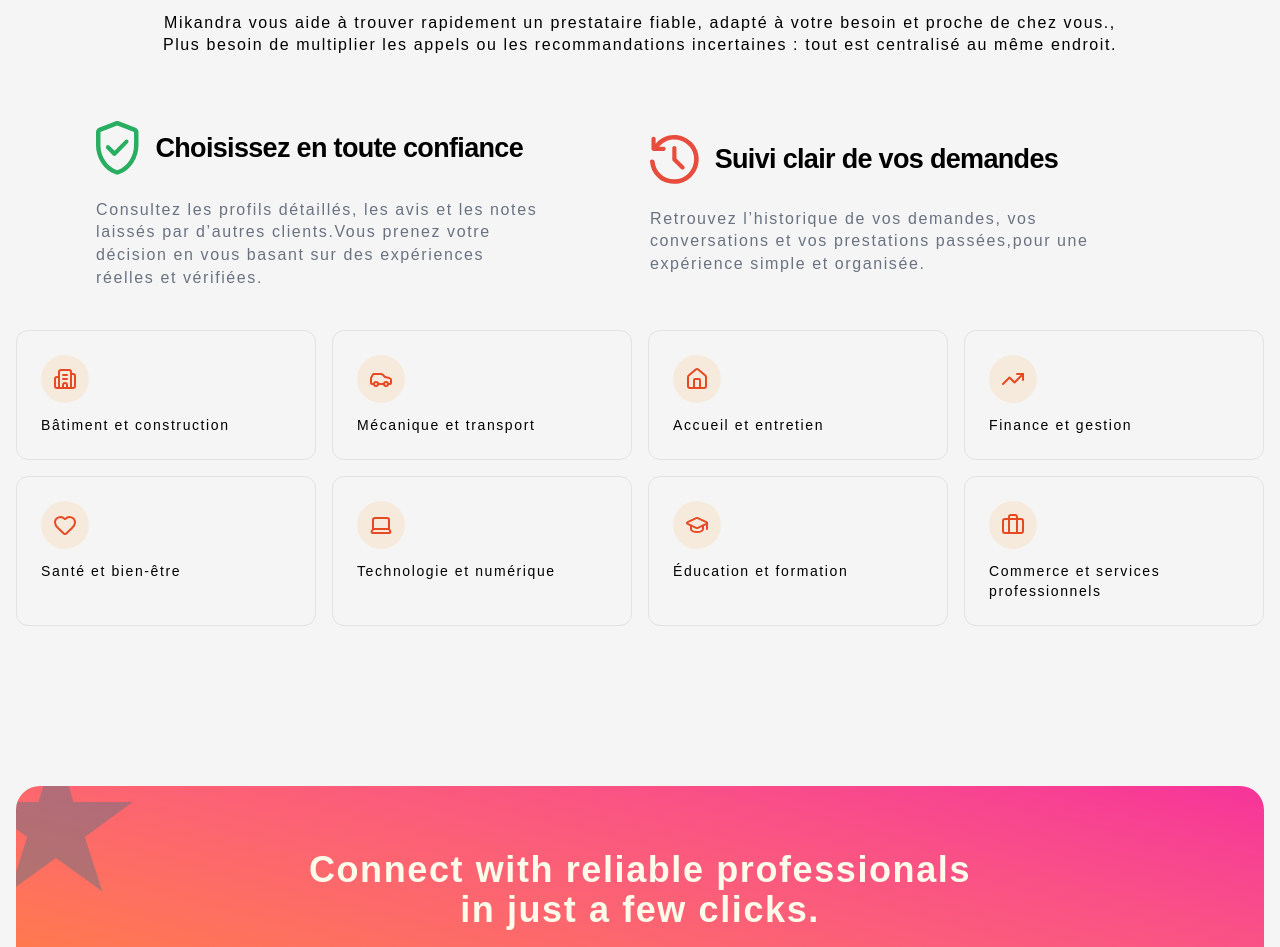
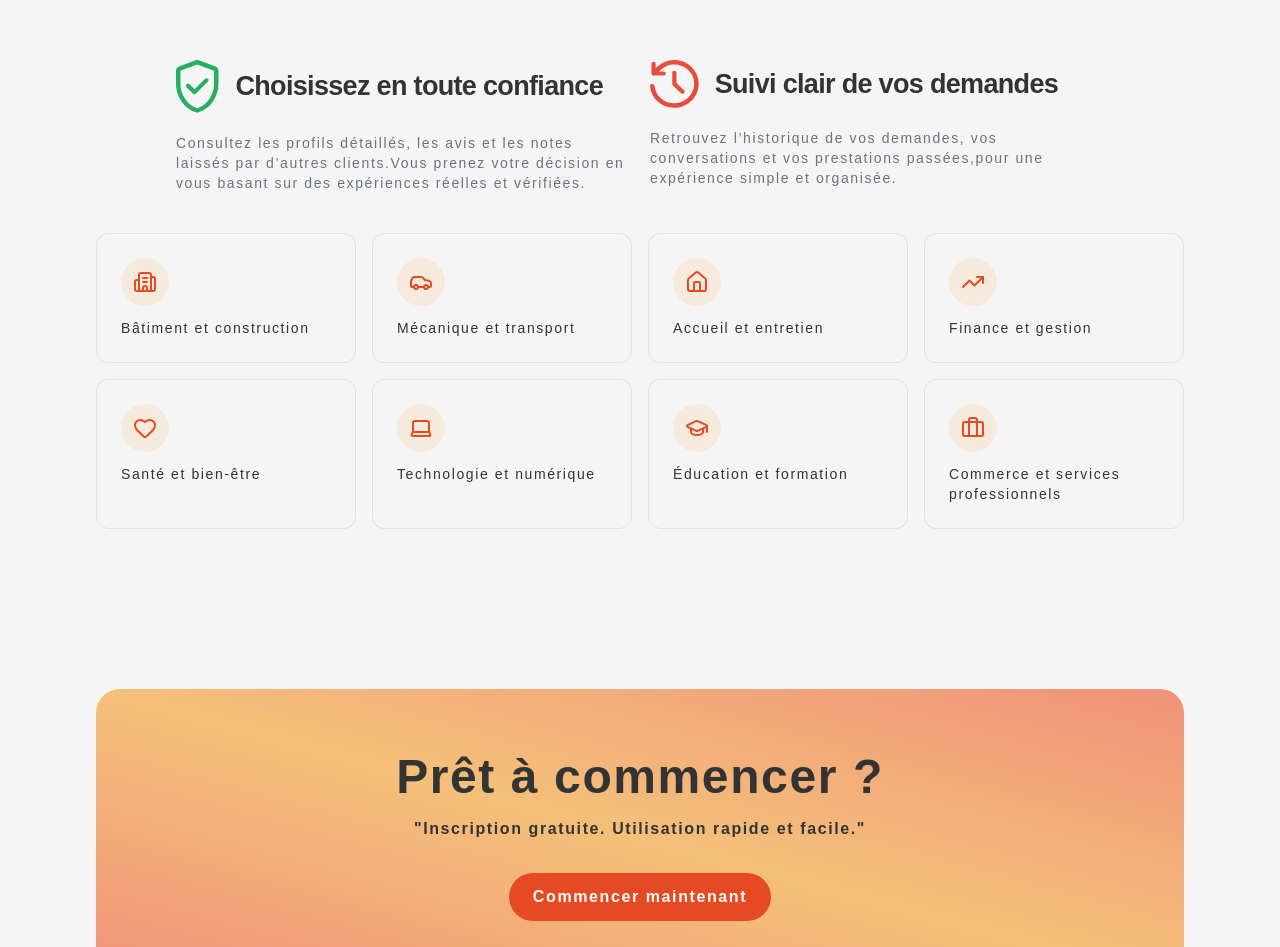
Before and after one commit to StevenMario/ft_transcendance, a React (Vite) app in the folder Transcendance/: page / in a window 1280 px wide. Shown: the part 2360-3307 px from the top of the page. Built offline with nearby package versions, Linux system fonts and the light colour scheme.

Commit message:
update: landing page done

```diff
--- a/Transcendance/index.html
+++ b/Transcendance/index.html
@@ -4,7 +4,9 @@
     <meta charset="UTF-8" />
     <link rel="icon" type="image/svg+xml" href="/vite.svg" />
     <meta name="viewport" content="width=device-width, initial-scale=1.0" />
-
+    <link rel="preconnect" href="https://fonts.googleapis.com">
+    <link rel="preconnect" href="https://fonts.gstatic.com" crossorigin>
+    <link href="https://fonts.googleapis.com/css2?family=Inter:ital,opsz,wght@0,14..32,100..900;1,14..32,100..900&display=swap" rel="stylesheet">
     <title>transcendance</title>
   </head>
   <body>
--- /dev/null
+++ b/Transcendance/pnpm-workspace.yaml
@@ -0,0 +1,2 @@
+onlyBuiltDependencies:
+  - esbuild
--- a/Transcendance/src/components/ui/LandingPage/AccessService.tsx
+++ b/Transcendance/src/components/ui/LandingPage/AccessService.tsx
@@ -29,36 +29,32 @@ function AccessService() {
   ];
 
   return (
-    <section className="py-12 md:py-20">
+    <section className="py-12 md:py-20 px-0 md:px-20">
       <div className="container mx-auto">
         <div className="text-center mb-12 md:mb-16">
           <NeomorphContainer text="Decouvrez les services en ligne" />
 
-          <h2 className="text-[40px] md:text-[64px] font-bold text-foreground leading-tight mb-4  mx-auto">
+          <h2 className="text-[40px] md:text-[64px] font-bold text-foreground leading-tight mx-auto">
             Vous cherchez un service ?
           </h2>
-          <p className=" text-sm md:text-[16px]  mx-auto">
-            Mikandra vous aide à trouver rapidement un prestataire fiable, adapté à votre besoin et proche de chez vous.,<br />
-            Plus besoin de multiplier les appels ou les recommandations incertaines : tout est centralisé au même endroit.
-          </p>
         </div>
         {/* per service */}
-        <div className="flex flex-col md:flex-row px-20 mb-10 gap-5">
+        <div className="flex flex-col md:flex-row px-5 md:px-20 mb-10 gap-5 justify-center">
           {
             servicesPer.map((service, index) => (
-              <div key={index} className="flex max-h-100 items-start flex-1 flex-col w-full gap-4 md:gap-6 justify-center">
-                <div className="flex justify-start items-center gap-4">
+              <div key={index} className="w-full">
+                <div className="flex flex-col md:flex-row justify-center md:justify-start items-center gap-4 mb-5">
                   <img
                     src={service.icone}
                     alt={service.title}
                     width={index === 0 ? 43.48 : 48.684}
                     height={index === 0 ? 53.648 : 48.813}
                   />
-                  <h3 className="text-[24px] md:text-[27px] tracking-tight font-semibold text-left">
+                  <h3 className="text-[24px] md:text-[27px] tracking-tight font-semibold text-center md:text-left">
                     {service.title}
                   </h3>
                 </div>
-                <p className="text-[16px]  text-left text-gray-500 max-w-md">
+                <p className="text-sm text-center md:text-left text-gray-500">
                   {service.description}
                 </p>
               </div>
--- a/Transcendance/src/components/ui/LandingPage/Footer.tsx
+++ b/Transcendance/src/components/ui/LandingPage/Footer.tsx
@@ -5,7 +5,7 @@ import SingUpButton from "../NavBar/SingUpButton";
 
 const Footer = () => {
   return (
-    <footer className="py-8 md:py-12 bg-background border-t border-border">
+    <footer className="py-8 md:py-12 bg-background border-border">
       <div className="container">
         <div className="grid sm:grid-cols-2 lg:grid-cols-4 gap-8">
           {/* Logo & Social */}
--- a/Transcendance/src/components/ui/LandingPage/GetStartSection.tsx
+++ b/Transcendance/src/components/ui/LandingPage/GetStartSection.tsx
@@ -1,43 +1,18 @@
-import { Button } from "@mui/material";
-import '../../../index.css'
-
 const GetStartSection = () => {
     return (
-        <section className="py-12 md:py-20 ">
+        <section className="py-12 md:py-20 px-2 md:px-20">
             <div className="container">
-                <div className="relative overflow-hidden rounded-3xl bg-linear-to-tr from-orange-400 to-pink-500 p-8 md:p-12 lg:p-16 text-center">
-                    {/* Decorative circles */}
-                    <div className="absolute -top-10 -left-10 w-40 h-40 bg-gray-500/50 clip-star" />
-                    <div className="absolute -bottom-20 -right-20 w-60 h-60 bg-gray-500/10 clip-star" />
-
+                <div className="relative overflow-hidden rounded-3xl bg-linear-to-tr from-[#F0927A] via-[#F4C079] to-[#F0927A] p-8 md:p-12 lg:p-16 text-center">
                     <div className="relative z-10 max-w-2xl mx-auto">
-                        <h2 className="text-2xl md:text-3xl lg:text-4xl font-bold text-amber-50 mb-4">
-                            Connect with reliable professionals in just a few clicks.
+                        <h2 className="text-2xl md:text-3xl lg:text-5xl font-bold mb-4">
+                            Prêt à commencer ?
                         </h2>
-                        <p className="text-amber-50 font-semibold text-sm md:text-base mb-8">
-                            "Free to join. Fast and easy to use."
+                        <p className="font-semibold text-sm md:text-base mb-8">
+                            "Inscription gratuite. Utilisation rapide et facile."
                         </p>
-                        <Button
-                            variant="contained"
-                            sx={{
-                                paddingRight:4,
-                                paddingLeft:4,
-                                paddingTop:1,
-                                paddingBottom:1,
-                                borderRadius: '1.5rem',
-                                color: 'white',
-                                backgroundColor: 'orange',
-                                '&:hover': {
-                                    backgroundColor: 'rgba(255, 165, 0, 0.08)',
-                                },
-
-                                '&:focus-visible': {
-                                    transform: 'scale(1.05)',
-                                }
-                            }}
-                        >
-                            Get started now
-                        </Button>
+                        <button className="bg-[#E64A22] text-white text-sm md:text-base font-semibold w-max px-6 py-3 rounded-full hover:bg-white hover:text-[#E64A22] transition-colors">
+                          Commencer maintenant
+                        </button>
                     </div>
                 </div>
             </div>
--- a/Transcendance/src/components/ui/LandingPage/SolutionSection.tsx
+++ b/Transcendance/src/components/ui/LandingPage/SolutionSection.tsx
@@ -57,7 +57,7 @@ export default function SolutionSection() {
                                 {feature.title}
                             </h3>
 
-                            <hr className="mb-4 w-11.25 h-0.5" />
+                            <hr className="mb-4 w-14 h-0.5 rounded text-transparent bg-[#E64A22]" />
 
                             {/* Description */}
                             <p className="text-sm text-muted-foreground leading-relaxed">
--- a/Transcendance/src/index.css
+++ b/Transcendance/src/index.css
@@ -1,30 +1,11 @@
+@import url('https://fonts.googleapis.com/css2?family=Inter:ital,opsz,wght@0,14..32,100..900;1,14..32,100..900&display=swap');
 @import url('https://fonts.googleapis.com/css2?family=Inter:ital,opsz,wght@0,14..32,100..900;1,14..32,100..900&display=swap');
 @import "tailwindcss";
 
 body {
     font-family: "Montserrat", sans-serif;
+    /*font-family: "Inter", sans-serif;*/
     letter-spacing: 0.1em;
     background-color: #f5f5f5;
+    color: #333333;
 }
-
-@theme {
-  --color-dadafar: #E64A22;
-}
-
-@layer utilities {
-  .clip-star {
-    clip-path: polygon(
-      50% 0%,
-      61% 35%,
-      98% 35%,
-      68% 57%,
-      79% 91%,
-      50% 70%,
-      21% 91%,
-      32% 57%,
-      2% 35%,
-      39% 35%
-    );
-  }
-
-}
```
Also changed, not shown: 1 other file (tests, documents, lock files or other folders).
